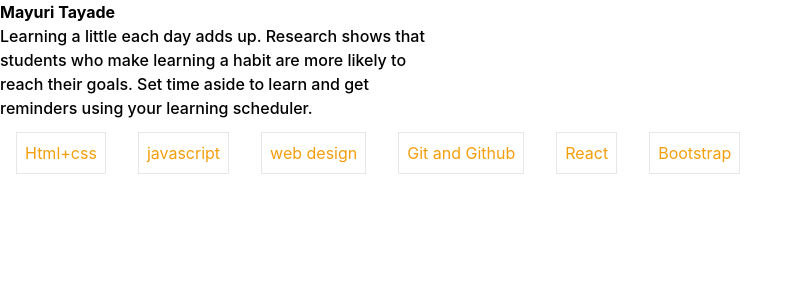
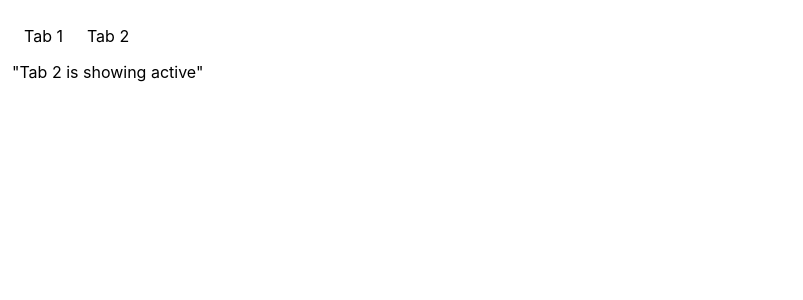
Before and after one commit to mayuri-tayade-amla/React, a React (Create React App) app in the folder my-react-app/: page / in a window 1280 px wide. Shown: the top 300 px of the page, without its empty margins (0-803 px from the left). Built offline with nearby package versions, Linux system fonts and the light colour scheme.

Commit message:
tabs structure
tab structure

```diff
--- a/my-react-app/src/App.js
+++ b/my-react-app/src/App.js
@@ -1,9 +1,10 @@
 import React from 'react';
-import Profilecard from './Profilecard/Profilecard';
+import Tabs from './Tabs/Tabs';
 function App() {
   return (
     <div>
-<Profilecard/>
+
+<Tabs/>
     </div>
   );
 }
--- /dev/null
+++ b/my-react-app/src/Tabs/Mytabs.js
@@ -0,0 +1,9 @@
+import React from "react";
+function Mytabs(){
+    return(
+        <div>
+             "Tab 2 is showing active"
+        </div>
+    )
+}
+export default Mytabs;
--- /dev/null
+++ b/my-react-app/src/Tabs/Mytabs1.js
@@ -0,0 +1,9 @@
+import React from "react";
+function Mytabs1(){
+    return(
+        <div>
+             "Tab 23 is showing active"
+        </div>
+    )
+}
+export default Mytabs1;
--- a/my-react-app/src/Tabs/Tabs.js
+++ b/my-react-app/src/Tabs/Tabs.js
@@ -1,21 +1,29 @@
-import React from "react";
+import React, { useState } from "react";
+import Mytabs1 from "./Mytabs1";
+import Mytabs from "./Mytabs";
 function Tabs(){
 
-    const items = ['Tab1','Tab2','Tab3'];
+    const [tab, showTab] = useState(1);
 
-    return(
-        <ul className="float-start flex">
-            {
-                items.map((items,index) => (
-                    <li key={index} className="p-3">
-                        {items}
-                    </li>
-             ))
-            }
+        return (
+          <div className="p-3">
 
-        </ul>
+                <button className="p-3"
+                  onClick={() => showTab(0)}
+                >
+                 Tab 1
+                </button>
+                <button  className="p-3"
+                  onClick={() => showTab(1)}
+                >
+                   Tab 2
+                </button>
 
+             {tab === 0 && < Mytabs1/>}
+             {tab === 1 && < Mytabs/>}
 
-    )
+          </div>
+        );
+
 }
 export default Tabs;
```
